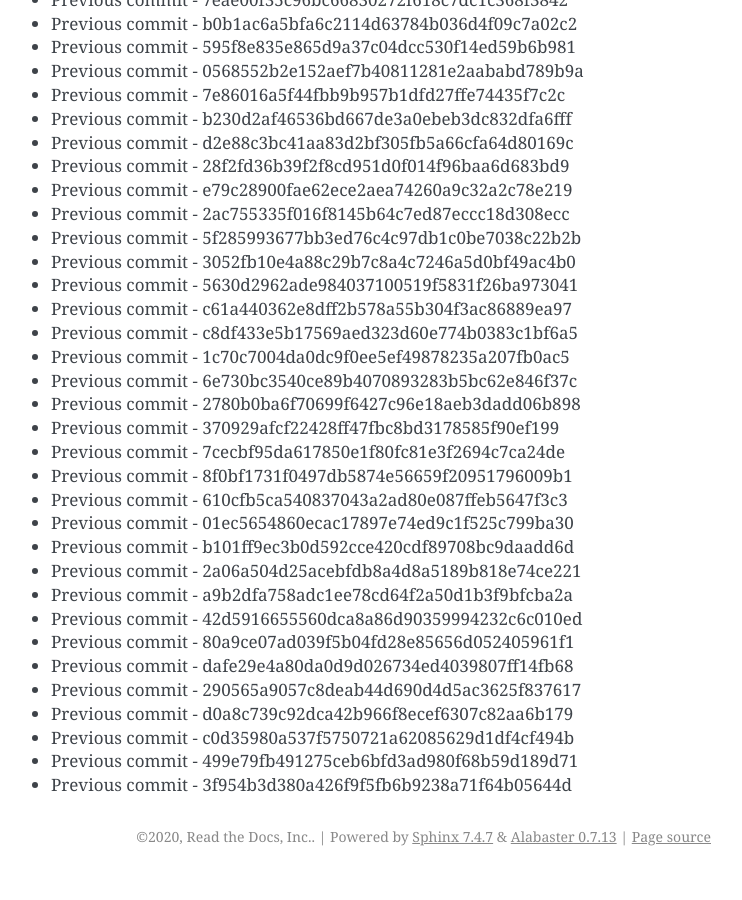
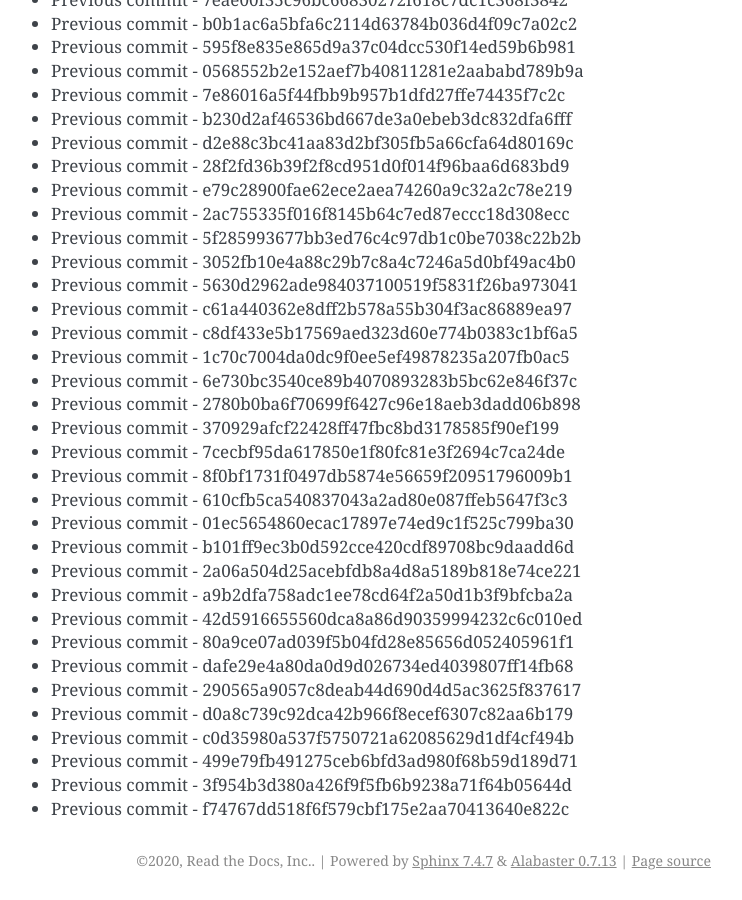
Before and after one commit to readthedocs/rtd-git-stresstest, a Sphinx documentation site: the page built from docs/updates.rst, in a window 1280 px wide and 900 px high, scrolled down 97033 px. Shown: the whole window, without its empty margins (399-1141 px from the left). Built offline with Sphinx 7.4.7, drawn with Linux system fonts in a browser that asks for light colours; before the commit the page ends 97909 px from its top, so only the background shows below that.

Commit message:
Generating commit from previous: f74767dd518f6f579cbf175e2aa70413640e822c

```diff
--- a/docs/updates.rst
+++ b/docs/updates.rst
@@ -4109,3 +4109,4 @@ It can be tested for any performance characteristics.
 * Previous commit - c0d35980a537f5750721a62085629d1df4cf494b
 * Previous commit - 499e79fb491275ceb6bfd3ad980f68b59d189d71
 * Previous commit - 3f954b3d380a426f9f5fb6b9238a71f64b05644d
+* Previous commit - f74767dd518f6f579cbf175e2aa70413640e822c
```
